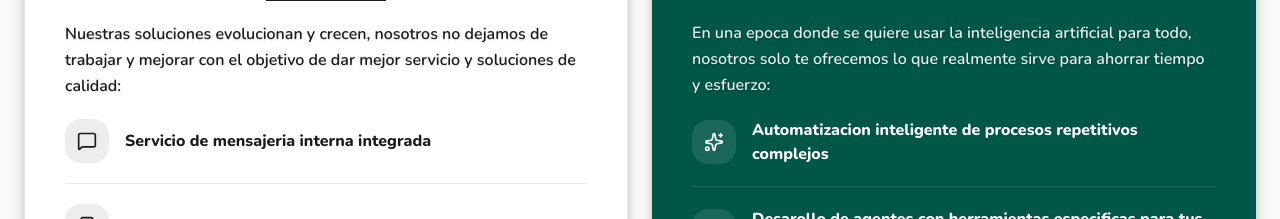
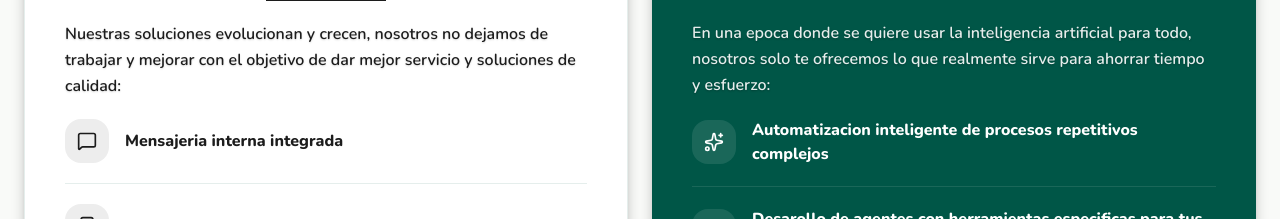
Before and after one commit to Santipili/tecnera-web, a Next.js app in the folder app/: page / in a window 1280 px wide. Shown: the part 2780-2999 px from the top of the page. Built offline with nearby package versions, Linux system fonts and the light colour scheme.

Commit message:
Ajustar el título del módulo de mensajería interna en el roadmap.

```diff
--- a/app/src/data/roadmap.ts
+++ b/app/src/data/roadmap.ts
@@ -10,7 +10,7 @@ export interface RoadmapItem {
 export const upcomingModules: RoadmapItem[] = [
   {
     icon: MessageSquare,
-    title: "Servicio de mensajeria interna integrada",
+    title: "Mensajeria interna integrada",
     description: "Chat propio dentro de la plataforma, sin depender de WhatsApp, para toda tu operación.",
   },
   {
```
